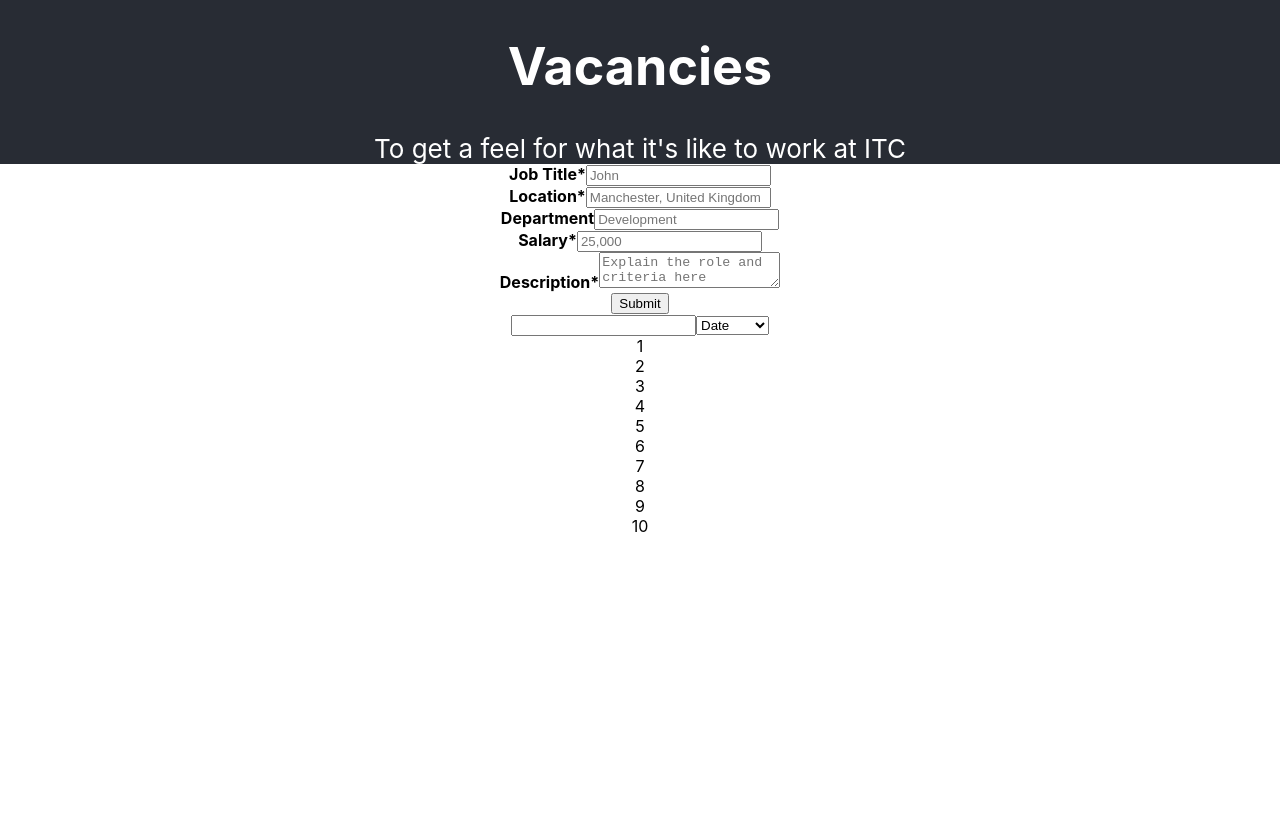
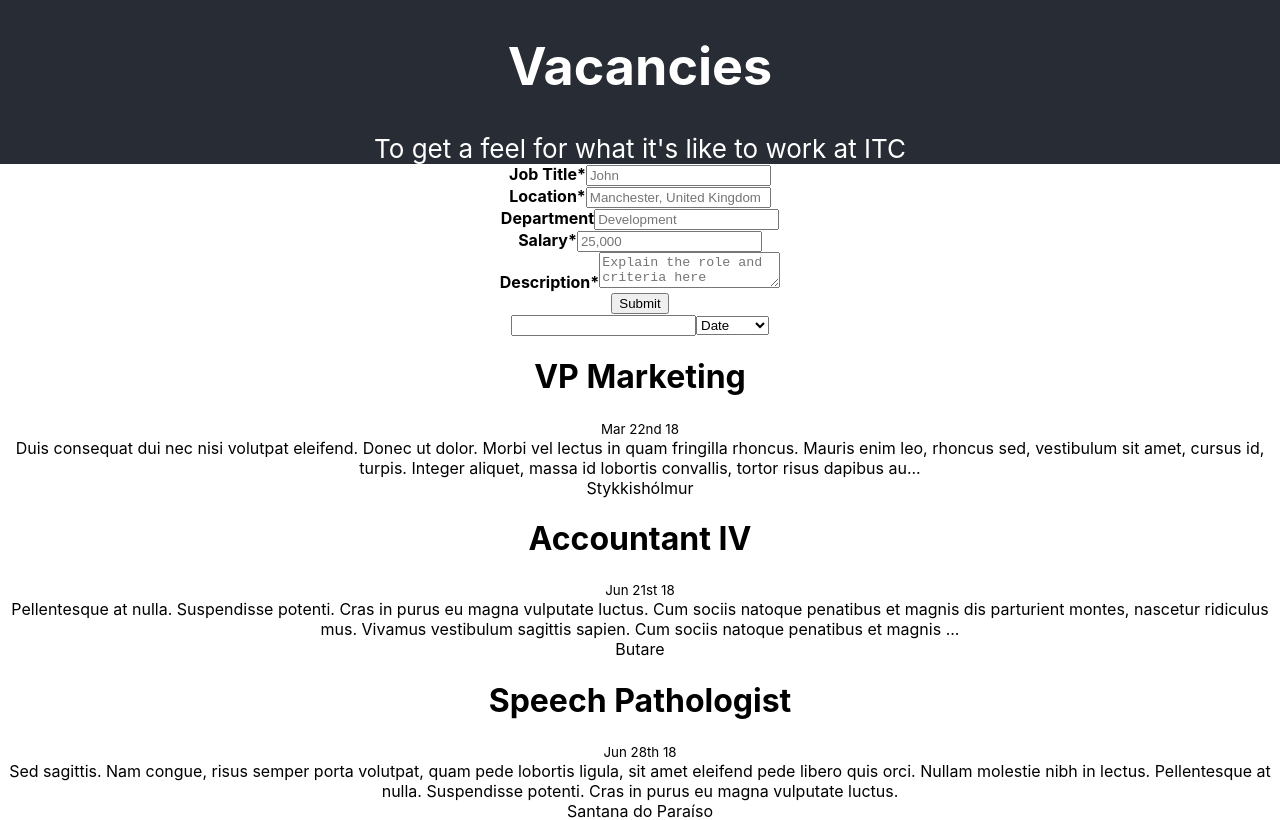
Before and after one commit to GeorgeWL/react-itc-test, a React (Create React App) app: page / in a window 1280 px wide. Shown: the top 820 px of the page. Built offline with nearby package versions, Linux system fonts and the light colour scheme.

Commit message:
build basic structure for VacancyItem, add type to FormInput

```diff
--- a/package.json
+++ b/package.json
@@ -7,6 +7,7 @@
     "formik": "^1.5.0",
     "fuse.js": "^3.4.2",
     "lodash": "^4.17.11",
+    "moment": "^2.24.0",
     "prop-types": "^15.7.1",
     "react": "^16.8.1",
     "react-dom": "^16.8.1",
--- a/src/components/FormInput.js
+++ b/src/components/FormInput.js
@@ -12,6 +12,7 @@
             placeholder,
             required,
             textarea,
+            type,
             onChange,
             error,
             className
@@ -36,6 +37,7 @@
                         <BasicInput
                             name={id}
                             value={value}
+                            type={type}
                             placeholder={placeholder}
                             required={required}
                             onChange={onChange}
@@ -79,7 +81,13 @@
 }
 
 const BasicInput = (props) => {
-    const { name, value, placeholder, required, onChange } = props;
+    const {
+        name,
+        value,
+        placeholder,
+        type,
+        required,
+        onChange } = props;
     return (
         <input
             name={name}
@@ -87,6 +95,8 @@
             placeholder={placeholder}
             required={required}
             onChange={onChange}
+            min={14000}
+            type={type != null ? type : 'string'}
         />
     )
 }
@@ -97,12 +107,12 @@
         label,
         error,
         required
-     } = props;
+    } = props;
     return (
         <div>
             <strong>{label}{required && '*'}</strong>
             {children}
-            <small style={{color:'red'}}>{error ? error :null}</small>
+            <small style={{ color: 'red' }}>{error ? error : null}</small>
         </div>
     )
 }
--- a/src/components/VacancyForm.js
+++ b/src/components/VacancyForm.js
@@ -17,6 +17,7 @@
     render(props) {
         var { onSubmit, className } = this.props;
         return (
+            // Formik is basically wonderful
             <Formik
                 initialValues={INITIAL_VALUES}
                 validate={
@@ -44,7 +45,6 @@
                         return errors;
                     }
                 }
-
                 onSubmit={(values) => {
                     console.log('onSubmit',values)
                     onSubmit(values);
@@ -95,6 +95,7 @@
                                     value={values.salary}
                                     onChange={handleChange}
                                     error={errors.salary}
+                                    type={'number'}
                                     required
                                 />
                                 <FormInput
--- a/src/components/VacancyItem.js
+++ b/src/components/VacancyItem.js
@@ -3,6 +3,7 @@
 // import './css/VacancyItem.module.sass';
 import PropTypes from 'prop-types';
 import _ from 'lodash';
+import moment from 'moment';
 
 class VacancyItem extends Component {
 
@@ -13,7 +14,27 @@
         } = this.props;
         return (
             <div className={ClassNames('container', className)}>
-
+                <h1>
+                    {data.title}
+                </h1>
+                <small>
+                    {moment(data.lastUpdated).format('MMM Do YY')}
+                </small>
+                <div className={'main'}>
+                    <div
+                        className={'content'}
+                    >
+                        {_.truncate(data.description, {length:250, separator:/\n?\t/})}
+                    </div>
+                    <div
+                        className={'location'}
+                    >
+                        {
+                            //feather icon here
+                            data.location
+                        }
+                    </div>
+                </div>
             </div>
         )
     }
```
Also changed, not shown: 1 other file (tests, documents, lock files or other folders).
